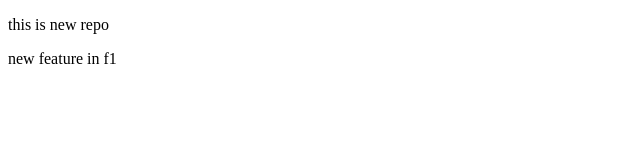
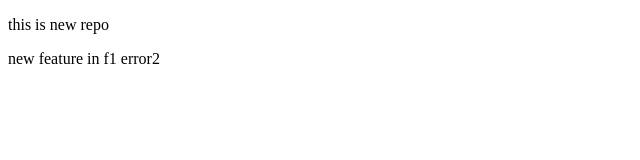
Before and after one commit to MohammadMuneebAhmed/localrepo, a plain HTML site: page index.html in a window 1280 px wide. Shown: the full height of the page, 0-640 px from the left. Drawn offline with Linux system fonts and the light colour scheme.

Commit message:
error2 added

```diff
--- a/index.html
+++ b/index.html
@@ -7,6 +7,6 @@
 </head>
 <body>
     <p>this is new repo</p>
-    <p>new feature in f1</p>
+    <p>new feature in f1 error2</p>
 </body>
 </html>
```
